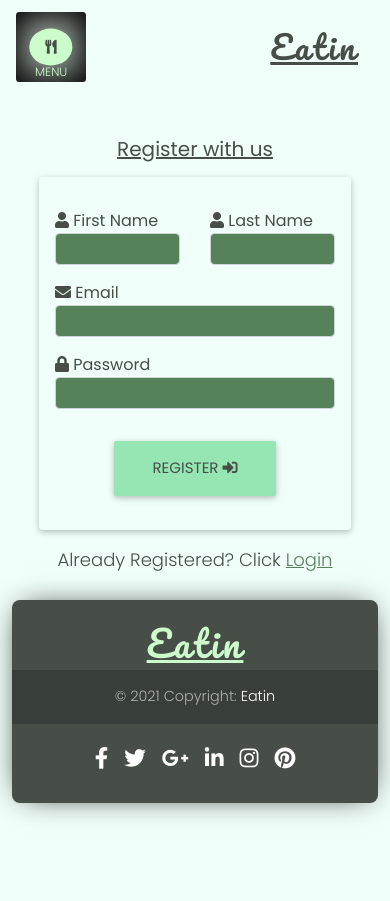
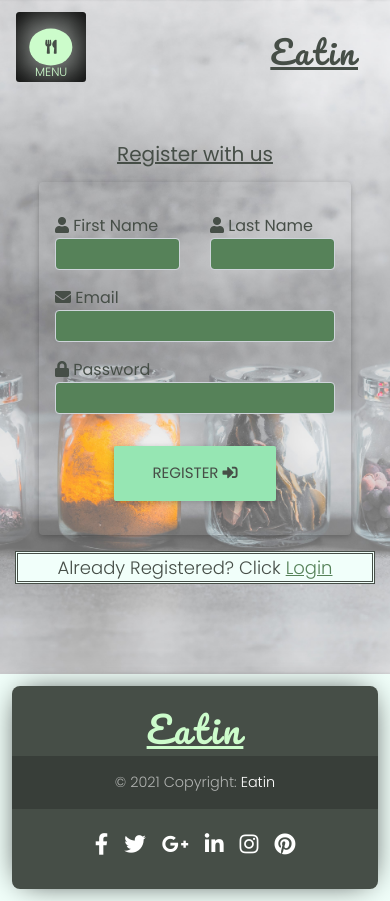
Before and after one commit to TezBaydu/Milestone-Project-3-Cooking, a Flask app: page /register in a window 390 px wide. Before the commit the page ends 818 px from the top, so only its background shows below. Run offline with Flask 2, Linux system fonts and the light colour scheme; some libraries are stand-ins or nearby versions.

Commit message:
registration page background image added

```diff
--- a/static/css/style.css
+++ b/static/css/style.css
@@ -206,10 +206,10 @@
     color: #464e47;
     font-size: 54px;
     text-align: end;
-    margin-top: revert;
     text-decoration: underline;
     letter-spacing: 3px;
     margin-right: 2em;
+    padding-top: 1em;
 }
 
 @media (max-width: 767px) {
@@ -628,6 +628,12 @@
 
 /*-- register page --*/
 
+.register-image {
+    background: url(../images/cooking-spices-light.jpg);
+    background-size: cover;
+    background-position: top;
+}
+
 .header {
     font-size: 48px;
     text-decoration: underline;
@@ -697,6 +703,9 @@
 .register-reg-text {
     text-align: center;
     font-size: 24px;
+    margin-bottom: 7em;
+    border-style: double;
+    background-color: #f1fffa;
 }
 
 .center-align {
@@ -760,6 +769,17 @@
     padding-left: 2.75rem;
 }
 
+@media (max-width: 1199px) {
+    .register-reg-text {
+        margin-bottom: 17em;
+    }
+}
+
+@media (max-width: 991px) {
+    .register-reg-text {
+        margin-bottom: 5em;
+    }
+}
 
 @media (max-width: 767px) {
     label {
--- a/templates/register.html
+++ b/templates/register.html
@@ -1,5 +1,7 @@
 {% extends "base.html" %}
 {% block content %}
+
+<section class="register-image">
 
     <h2 class="logo">Eatin</h2>
 
@@ -28,7 +30,8 @@
                     <div class="col s-12 input-with-pre-icon">
                         <i class="fas fa-envelope prefix"></i>
                         <label for="email" data-error="wrong" data-success="right">Email </label>
-                    <input type="email" id="email" name="email" class="form-control validate" minlength="5" required>
+                        <input type="email" id="email" name="email" class="form-control validate" minlength="5"
+                            required>
                     </div>
                 </div>
                 <!-- password  -->
@@ -59,4 +62,6 @@
         </div>
     </div>
 
+</section>
+
 {% endblock %}
```
Also changed, not shown: README.md, static/images/cooking-spices-light.jpg (added). Lines whose indentation alone changed are shown as unchanged.
